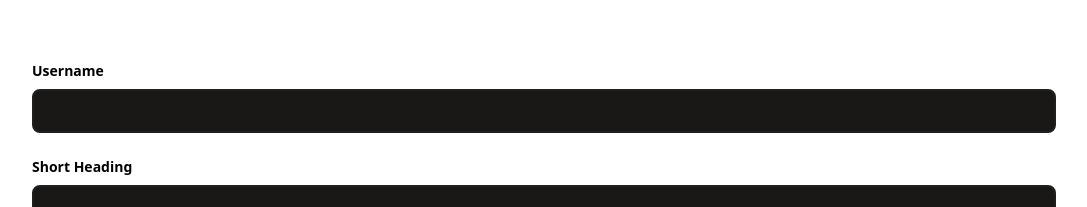
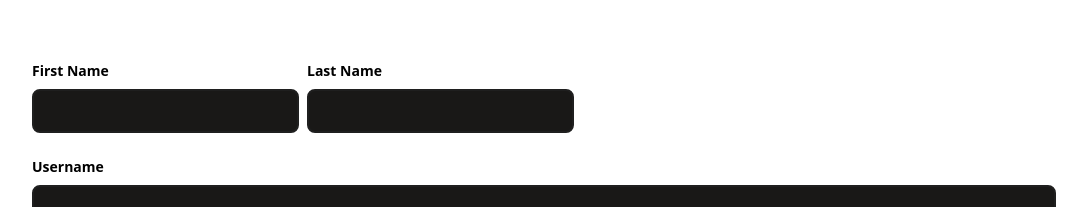
Before and after one commit to akash1520/contextPractice, a Next.js app: page /become-a-mentor in a window 1280 px wide. Shown: the part 155-362 px from the top of the page, without its empty margins (96-1183 px from the left). Built offline with nearby package versions, Linux system fonts and the light colour scheme; no server answers; the database is empty; sample sign-in values are in the browser's storage.

Commit message:
(chore): conversion from user to mentor and protect become-mentor route

```diff
--- a/src/app/(mentor)/become-a-mentor/components/MentorForm.tsx
+++ b/src/app/(mentor)/become-a-mentor/components/MentorForm.tsx
@@ -1,6 +1,6 @@
 "use client";
 
-import React from "react";
+import React, { useState } from "react";
 import { useFormik } from "formik";
 import MentorFormInput from "./MentorFormInput";
 import { mentorSchema } from "../constants/schema";
@@ -16,13 +16,16 @@ interface MentorFormProps {
 }
 
 export default function MentorForm({ onClose = () => {} }: MentorFormProps) {
-  const [socialsError, setSocialsError] = React.useState<string | null>(null);
-  const defaultUsername = useAuthStore.getState().userData?.username || "";
+  const [socialsError, setSocialsError] = useState<string | null>(null);
+  const [userData] = useAuthStore((state) => [state.userData]);
+  const [saveData] = useMentorStore((state) => [state.saveData]);
+  const router = useRouter();
 
-  const router = useRouter();
   const formik = useFormik({
     initialValues: {
-      username: defaultUsername,
+      firstName: userData?.firstName || "",
+      lastName: userData?.lastName || "",
+      username: userData?.username || "",
       shortHeading: "",
       gender: "",
       age: "",
@@ -37,7 +40,7 @@ export default function MentorForm({ onClose = () => {} }: MentorFormProps) {
     validationSchema: mentorSchema,
     onSubmit: async (values, { resetForm }) => {
       try {
-        const res = await useMentorStore.getState().saveData(values);
+        const res = await saveData(values);
         onClose();
         resetForm();
         if (res) router.push("/");
@@ -98,6 +101,30 @@ export default function MentorForm({ onClose = () => {} }: MentorFormProps) {
   return (
     <div className="mt-2 text-center">
       <form onSubmit={formik.handleSubmit} noValidate className="mt-1">
+        <div className="flex gap-2">
+          <MentorFormInput
+            label="First Name"
+            id="firstname"
+            name="firstName"
+            value={formik.values.firstName}
+            onChange={formik.handleChange}
+            errorCondition={
+              formik.touched.firstName && Boolean(formik.errors.firstName)
+            }
+            errorMessage={formik.touched.firstName && formik.errors.firstName}
+          />
+          <MentorFormInput
+            label="Last Name"
+            id="lastname"
+            name="lastName"
+            value={formik.values.lastName}
+            onChange={formik.handleChange}
+            errorCondition={
+              formik.touched.lastName && Boolean(formik.errors.lastName)
+            }
+            errorMessage={formik.touched.lastName && formik.errors.lastName}
+          />
+        </div>
         <MentorFormInput
           label="Username"
           id="username"
--- a/src/app/(mentor)/become-a-mentor/constants/schema.ts
+++ b/src/app/(mentor)/become-a-mentor/constants/schema.ts
@@ -1,6 +1,8 @@
 import * as Yup from "yup";
 
 export const mentorSchema = Yup.object({
+  firstName: Yup.string().required("Required"),
+  lastName: Yup.string().required("Required"),
   username: Yup.string()
     .min(5, "Username must be at least 5 characters")
     .required("Username is required"),
--- a/src/app/(mentor)/become-a-mentor/page.tsx
+++ b/src/app/(mentor)/become-a-mentor/page.tsx
@@ -1,8 +1,48 @@
+"use client";
+
 import MentorForm from "./components/MentorForm";
-import React from "react";
+import React, { useEffect, useState } from "react";
+import { useRouter } from "next/navigation";
+import { CircularProgress } from "@mui/material";
+import { User, onAuthStateChanged } from "firebase/auth";
+import { auth } from "@/firebase";
+import { useAuthStore } from "@/store/AuthStore";
 
-const page = () => {
+const BecomeMentorPage = () => {
+  const [isLoading, setIsLoading] = useState(true);
+  const [user, setUser, getCurrentUserData] = useAuthStore((state) => [state.user, state.setUser, state.getCurrentUserData]);
+  const router = useRouter();
+
+  useEffect(() => {
+    const unsubscribe = onAuthStateChanged(auth, (user) => {
+      if (user) {
+        setUser(user);
+      } else {
+        setUser(null);
+      }
+      setIsLoading(false);
+    });
+
+    return () => unsubscribe();
+  }, [setUser]);
+
+  useEffect(() => {
+    if (!isLoading) {
+      if (!user) {
+        router.push("/login");
+      } else {
+        getCurrentUserData()
+      }
+    }
+  }, [isLoading, user, router, getCurrentUserData]);
+
   return (
+    <>
+      {isLoading || !user ? (
+        <div className="w-screen h-screen bg-white z-50 flex justify-center items-center">
+          <CircularProgress size={40} style={{ color: "#191817" }} />
+        </div>
+      ) : (
         <div className="max-w-7xl mx-auto py-20 px-5">
           <div className="">
             <h3 className="text-5xl md:text-6xl lg:text-7xl font-medium text-[#191817] text-center mb-16 font-gothic">
@@ -13,7 +53,9 @@ const page = () => {
             </div>
           </div>
         </div>
+      )}
+    </>
   );
 };
 
-export default page;
+export default BecomeMentorPage;
--- a/src/app/components/Navbar/NavbarMenu.tsx
+++ b/src/app/components/Navbar/NavbarMenu.tsx
@@ -57,7 +57,13 @@ const NavbarMenu = () => {
         anchorOrigin={{ horizontal: "right", vertical: "bottom" }}
         className="mt-2"
       >
-        <Link href={`/u/${userData?.username}`}>
+        <Link
+          href={
+            userData?.role === "user"
+              ? `/u/${userData?.username}`
+              : `/mentor/${userData?.username}`
+          }
+        >
           <MenuItem>
             <ListItemIcon>
               <PersonIcon fontSize="small" />
--- a/src/store/AuthStore.ts
+++ b/src/store/AuthStore.ts
@@ -45,6 +45,7 @@ enum selectPro {
 // Interface for the store state
 interface AuthStore {
   user: User | null;
+  setUser: (user: User | null) => void;
   token: string | null;
   userData: UserData | null;
   login: LoginFunction;
@@ -72,6 +73,7 @@ interface signupUser {
 // Create the Zustand store
 export const useAuthStore = create<AuthStore>()((set, get) => ({
   user: null,
+  setUser: (user) => set({ user: user }),
   token: null,
   isLoading: false,
   userData: null,
@@ -257,12 +259,24 @@ export const useAuthStore = create<AuthStore>()((set, get) => ({
       const userRef = doc(db, "Users", uid);
       const docSnap = await getDoc(userRef);
 
+      // If the logged in user is a user, then fetch its data
       if (docSnap.exists()) {
         const data = docSnap.data() as UserData;
-        set(() => ({ userData: data }));
-      } else {
-        set(() => ({ userData: null }));
+        set(() => ({ userData: { ...data, role: "user" } }));
+        return;
       }
+
+      const mentorRef = doc(db, "Mentors", uid);
+      const mentorSnap = await getDoc(mentorRef);
+
+      // If the logged in user is a mentor, then fetch its data
+      if (mentorSnap.exists()) {
+        const data = mentorSnap.data() as UserData;
+        set(() => ({ userData: { ...data, role: "mentor" } }));
+        return;
+      }
+
+      set(() => ({ userData: null }));
     }
   },
   checkUsernameAvailability: async (username: string) => {
--- a/src/store/MentorStore.ts
+++ b/src/store/MentorStore.ts
@@ -1,7 +1,7 @@
-import { GetState, SetState, State, create, useStore } from "zustand";
+import { create, useStore } from "zustand";
 import { useAuthStore } from "./AuthStore";
 import { db } from "@/firebase";
-import { addDoc, collection, doc, getDoc, setDoc } from "firebase/firestore";
+import { addDoc, collection, doc, getDoc, setDoc, writeBatch } from "firebase/firestore";
 
 interface Mentor {
   firstName?: string;
@@ -21,6 +21,8 @@ interface Mentor {
 }
 
 interface MentorData {
+  firstName: string;
+  lastName: string;
   username: string;
   shortHeading: string;
   mobile: string;
@@ -34,7 +36,6 @@ interface MentorData {
   socials: string[];
 }
 
-
 interface MentorStore {
   mentor: Mentor | null;
   mentorId: string | null;
@@ -43,39 +44,31 @@ interface MentorStore {
   getMentorData: () => Promise<void>;
 }
 
-type CustomSetState = SetState<MentorStore>;
-type CustomGetState = GetState<MentorStore>;
-
-export const useMentorStore = create<MentorStore>((set: CustomSetState, get: CustomGetState) => ({
+export const useMentorStore = create<MentorStore>((set, get) => ({
   mentor: null,
   mentorId: null,
   isLoading: false,
   saveData: async (data: MentorData) => {
     try {
-      const authState = useAuthStore.getState();
+      const user = useAuthStore.getState().user;
+      const { uid } = user!;
 
-      await authState.getCurrentUser();
-      await authState.getCurrentUserData();
+      try {
+        const batch = writeBatch(db);
 
-      const { userData } = authState;
-      data = { ...data, ...userData };
+        // create a new mentor document with the same uid
+        const mentorRef = doc(db, "Mentors", uid);
+        batch.set(mentorRef, data)
 
-      const mentorRef = collection(db, "Mentors");
-      try {
-        const docRef = await addDoc(mentorRef, data);
-        const updatedMentorData: Mentor = { ...data, mentorId: docRef.id };
-        set(() => ({
-          mentorId: docRef.id,
-          mentor: updatedMentorData
-        }));
+        // delete the user document
+        const userRef = doc(db, "Users", uid);
+        batch.delete(userRef);
 
-        // TODO: delete from user only when mentor is verified by admin
-        // await authState.destroyUserData();
+        await batch.commit();
       } catch (innerErr) {
         const err = innerErr as Error;
         console.error(err.message);
       }
-      // console.log("Mentor data saved successfully");
       return true;
     } catch (err) {
       const error = err as Error;
--- a/src/types/user.d.ts
+++ b/src/types/user.d.ts
@@ -4,4 +4,5 @@ interface UserData {
   username: string;
   age?: string;
   gender?: string;
+  role?: string;
 }
```
Lines whose indentation alone changed are shown as unchanged.
